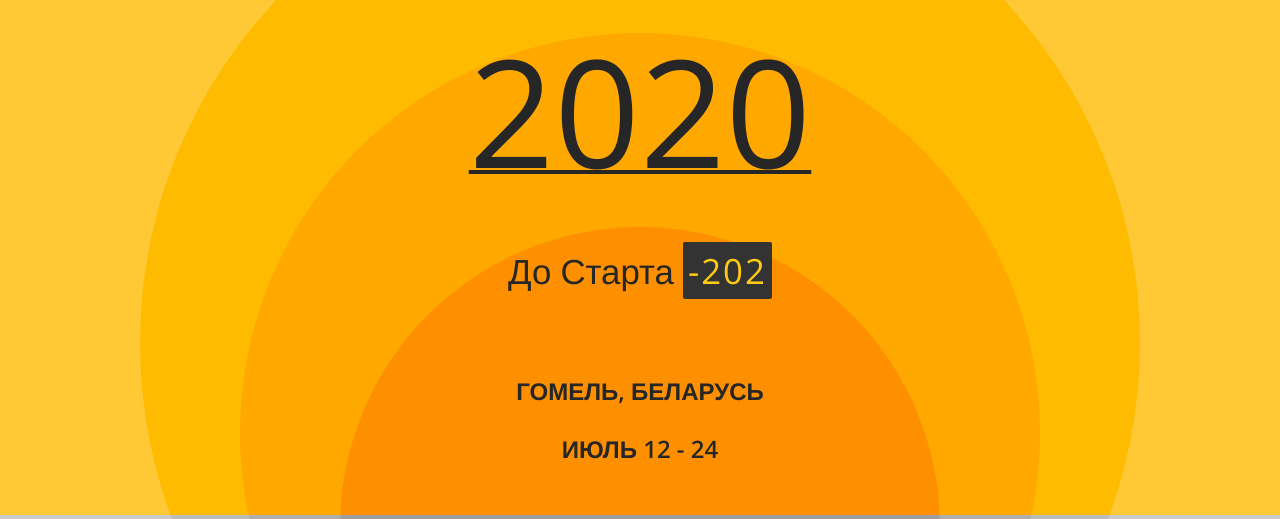
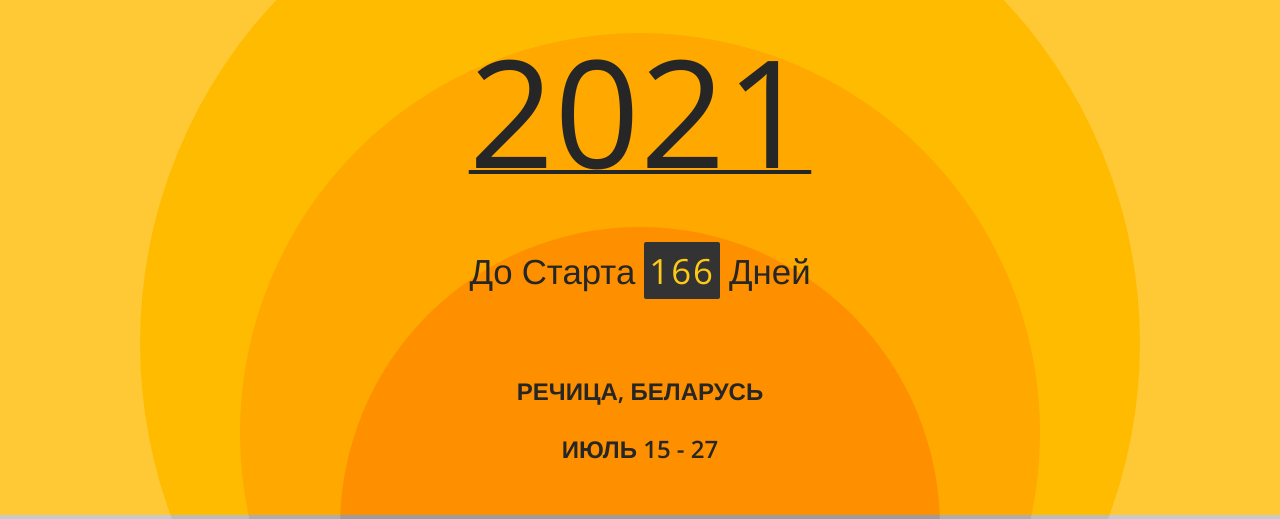
Before and after one commit to andyfryman/gestalt-intensiv.by, a website: page src/header/header.html in a window 1280 px wide. Shown: the part 285-804 px from the top of the page. Drawn offline with nearby package versions, Linux system fonts and the light colour scheme.

Commit message:
Update header

```diff
--- a/src/header/header.html
+++ b/src/header/header.html
@@ -92,20 +92,20 @@
                 <h1 class="font-bold">Искусство быть с Другим</h1>
             </div>
             <div class="col-12 col-vh-20 d-flex align-items-center justify-content-center">
-                <h2 class="huge">2020</h2>
+                <h2 class="huge">2021</h2>
             </div>
             <div class="col-12 col-vh-20 d-flex align-items-center justify-content-center">
-                <h4 class="dark">
+                <h4 id="counter" class="dark">
                     <span>До Старта</span>
                     <span id="count">?</span>
                     <span id="day">Дней</span>
                 </h4>
             </div>
             <div class="col-12 col-vh-10 d-flex align-items-center justify-content-center">
-                <h5 class="">Гомель, Беларусь</h5>
+                <h5 class="">Речица, Беларусь</h5>
             </div>
             <div class="col-12 col-vh-10 d-flex justify-content-center">
-                <h5>Июль 12 - 24</h5>
+                <h5>Июль 15 - 27</h5>
             </div>
         </div>
 
@@ -135,7 +135,7 @@
     </div>
 
     <script type="text/javascript">
-        const start = new Date(2020, 6, 12);
+        const start = new Date(2021, 6, 15);
         const days = Math.ceil((start - new Date()) / (1000 * 60 * 60 * 24));
         const dayForm = (number) => {
             switch (number) {
@@ -156,9 +156,13 @@
                 default: return null;
             }
         };
-        const form = dayForm(days) || dayForm(days % 10);
-        $("#count")[0].innerHTML = days;
-        $("#day")[0].innerHTML = form;
+        if (days > 0) {
+            const form = dayForm(days) || dayForm(days % 10);
+            $("#count")[0].innerHTML = days;
+            $("#day")[0].innerHTML = form;
+        } else {
+            $("#counter").hide();
+        }
     </script>
 
 </body>
```
